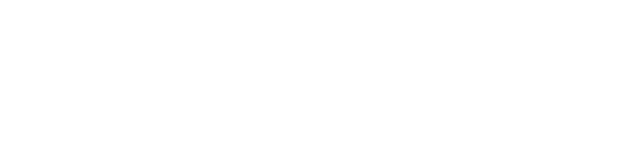
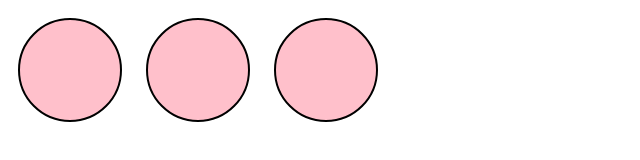
Before and after one commit to NeoAnthem/cssPractice, a plain HTML site: page CSS/Day5/hw1.html in a window 1280 px wide. Shown: the whole page, without its empty margins (0-640 px from the left). Drawn offline with Linux system fonts and the light colour scheme.

Commit message:
Update hw1.html

```diff
--- a/CSS/Day5/hw1.html
+++ b/CSS/Day5/hw1.html
@@ -6,3 +6,26 @@ Qs1. Create 3 divs with the following properties
 - Make this div in the shape of circle
 - Place all the 3 divs in a single line
 -->
+<!DOCTYPE html>
+<html>
+<head>
+  <style>
+
+    .circle {
+      height: 100px;
+      width: 100px;
+      margin : 10px;
+      display:inline-block ;
+      background-color: pink;
+      border: 2px solid black;
+      border-radius: 50%;
+    }
+  </style>
+</head>
+<body>
+    <div class="circle"></div>
+    <div class="circle"></div>
+    <div class="circle"></div>
+
+</body>
+</html>
```
